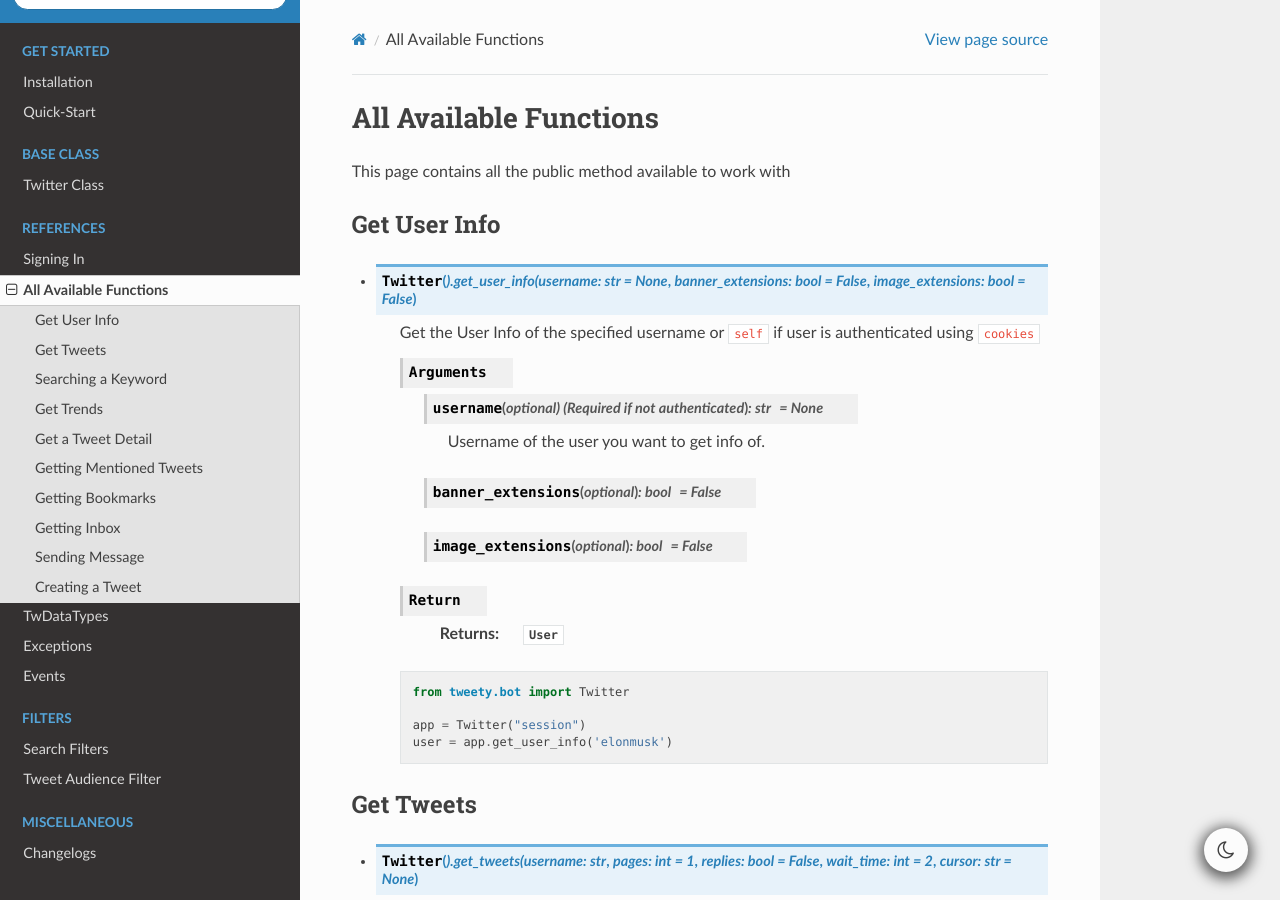
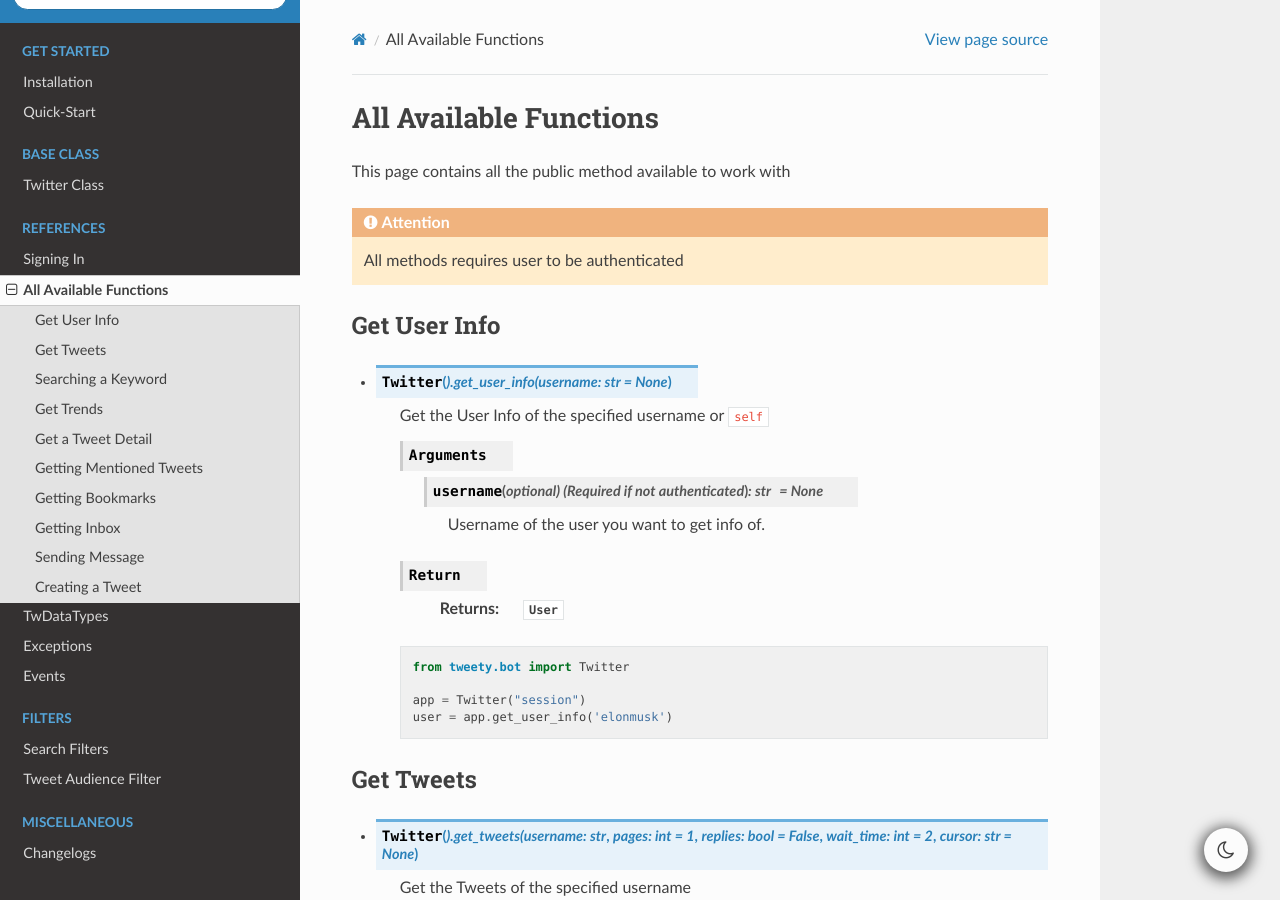
Before and after one commit to mahrtayyab/tweety, a Sphinx documentation site: the page built from docs/basic/all-functions.rst, in a window 1280 px wide and 900 px high. Built offline with Sphinx 7.4.7 and the Read the Docs theme 2.0.0, drawn with Linux system fonts in a browser that asks for light colours; some of the changed text lies outside the part shown.

```diff
--- a/docs/basic/all-functions.rst
+++ b/docs/basic/all-functions.rst
@@ -7,12 +7,15 @@ All Available Functions
 
 This page contains all the public method available to work with
 
+.. attention:: All methods requires user to be authenticated
+
+
 Get User Info
 ---------------------
 
-- .. py:method:: Twitter().get_user_info(username: str = None, banner_extensions: bool = False, image_extensions: bool = False)
+- .. py:method:: Twitter().get_user_info(username: str = None)
 
-    Get the User Info of the specified username or ``self`` if user is authenticated using ``cookies``
+    Get the User Info of the specified username or ``self``
 
     .. py:data:: Arguments
 
@@ -21,16 +24,6 @@ Get User Info
             :value: None
 
             Username of the user you want to get info of.
-
-        .. py:data:: banner_extensions (optional)
-            :type: bool
-            :value: False
-
-
-        .. py:data:: image_extensions (optional)
-            :type: bool
-            :value: False
-
 
 
     .. py:data:: Return
--- a/docs/basic/installation.rst
+++ b/docs/basic/installation.rst
@@ -22,14 +22,11 @@ Dependencies
 
 httpx_ : The library will be used to make the http/2 requests to Twitter
 
-tqdm_  : The library will be used to indicate the download progress of Media
-
 dateutil_ : The library will be used to parse the dates in the http response
 
 openpyxl_ : The library will be used to save the responses as an Excel Sheet
 
 
 .. _httpx: https://github.com/encode/httpx
-.. _tqdm: https://github.com/tqdm/tqdm
 .. _dateutil: https://github.com/dateutil/dateutil
 .. _openpyxl: https://github.com/theorchard/openpyxl
--- a/docs/basic/singing-in.rst
+++ b/docs/basic/singing-in.rst
@@ -23,7 +23,7 @@ You can login to Twitter on Tweety using your `username` and `password`
     print(app.user)
 
 
-- By running this code , the Tweety will login to Twitter using the ``username`` and ``password`` provided , and if the request was successful , the authentication cookies obtained from response will be saved in ``session.json`` (filename is subject to the name of session) file in your current directory
+- By running this code , the Tweety will login to Twitter using the ``username`` and ``password`` provided , and if the request was successful , the authentication cookies obtained from response will be saved in ``session.json`` (filename is subject to the name of session) file.
 
 Singing In using Cookies
 ----------------------------
@@ -42,7 +42,7 @@ you can also log-in to Twitter on Tweety using ``Cookies``.
     print(app.user)
 
 
-- By running this code ,if the request was successful , the authentication cookies obtained from response will be saved in ``session.json`` (filename is subject to the name of session) file in your current directory
+- By running this code ,if the request was successful , the authentication cookies obtained from response will be saved in ``session.json`` (filename is subject to the name of session) file.
 
 
 Singing In using previous session
```
Also changed, not shown: other parts of docs/basic/all-functions.rst (+0 -28 lines), docs/misc/changelog.rst (+10 -2 lines), 1 other file.
